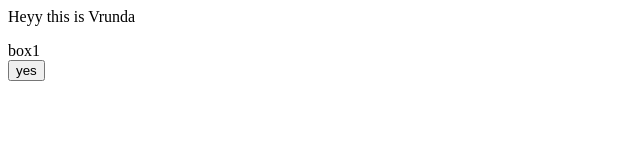
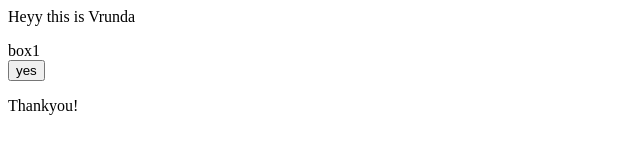
Before and after one commit to vrundaaa27/LocalRepo, a plain HTML site: page index.html in a window 1280 px wide. Shown: the full height of the page, 0-640 px from the left. Drawn offline with Linux system fonts and the light colour scheme.

Commit message:
Update index.html

```diff
--- a/index.html
+++ b/index.html
@@ -1,3 +1,4 @@
 <P>Heyy this is Vrunda</P>
 <div>box1</div>
 <button>yes</button>
+<P>Thankyou!</P>
```
